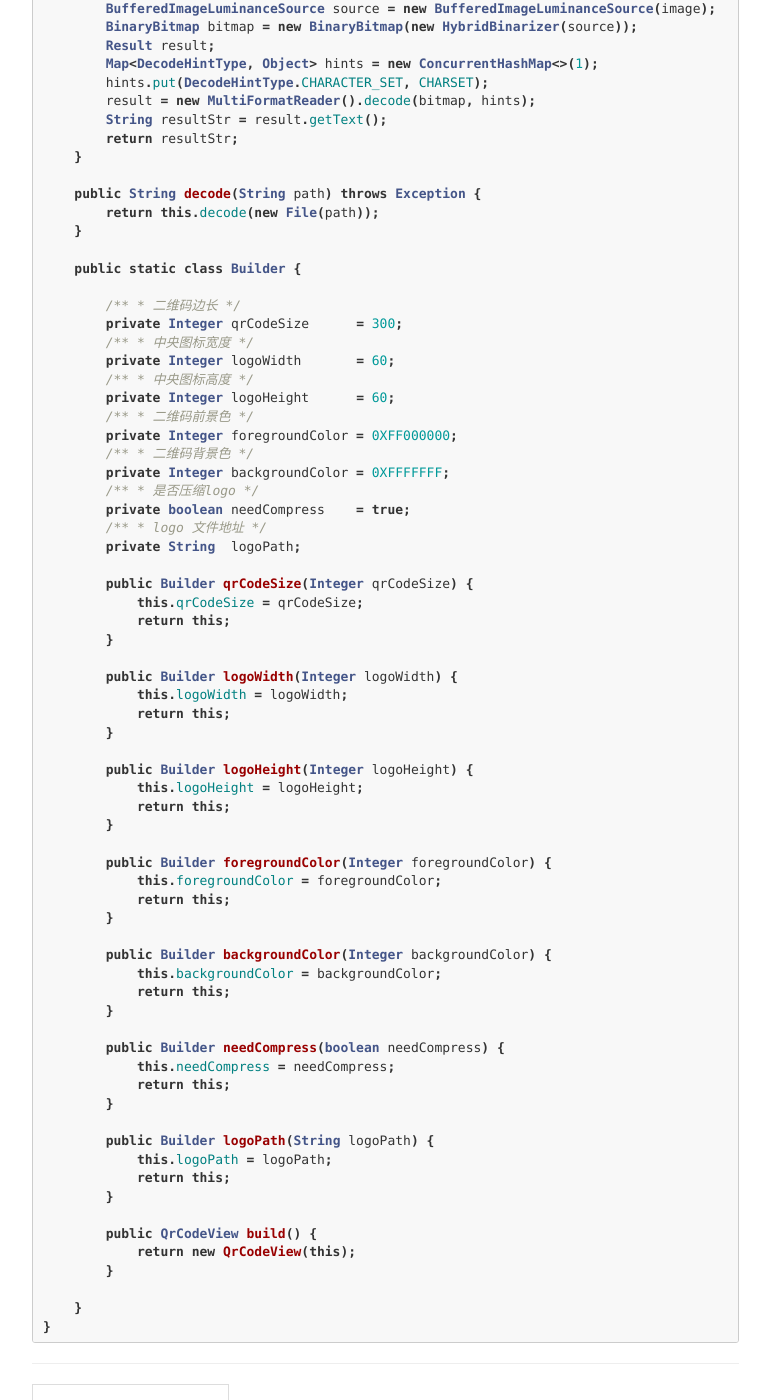
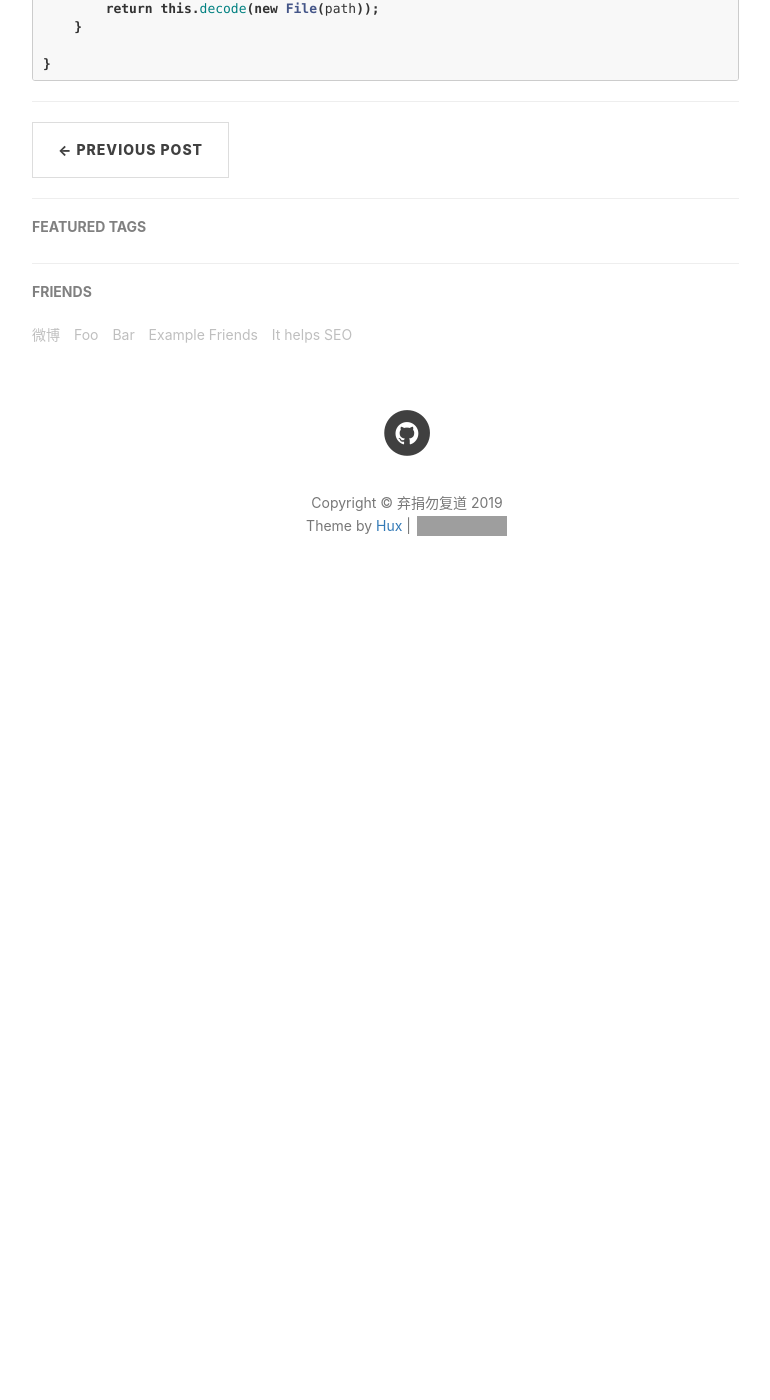
Before and after one commit to lovears/lovears.github.io, a Jekyll site: the page built from _posts/2019-05-23-二维码.markdown, in a window 1280 px wide and 1400 px high, scrolled down 3268 px. Shown: the whole window, without its empty margins (233-1003 px from the left). Built offline with Jekyll 4.4.1, drawn with Linux system fonts in a browser that asks for light colours; nearby versions of some CDN libraries; comment, search, counter and statistics services are not loaded; after the commit the page ends 3898 px from its top, so only the background shows below that; some of the changed text lies outside the part shown; grey boxes are pictures that could not be loaded.

Commit message:
Update 2019-05-23-二维码.markdown

````diff
--- a/_posts/2019-05-23-二维码.markdown
+++ b/_posts/2019-05-23-二维码.markdown
@@ -60,15 +60,7 @@ public class QrCodeView {
      */
     private              String  logoPath;
 
-    private QrCodeView(Builder builder) {
-        this.qrCodeSize = builder.qrCodeSize;
-        this.logoWidth = builder.logoWidth;
-        this.logoHeight = builder.logoHeight;
-        this.backgroundColor = builder.backgroundColor;
-        this.foregroundColor = builder.foregroundColor;
-        this.needCompress = builder.needCompress;
-        this.logoPath = builder.logoPath;
-    }
+
 
     public BufferedImage create(String content) {
         BufferedImage image = null;
@@ -168,9 +160,6 @@ public class QrCodeView {
     public String decode(File file) throws Exception {
         BufferedImage image;
         image = ImageIO.read(file);
-        if (image == null) {
-            return null;
-        }
         BufferedImageLuminanceSource source = new BufferedImageLuminanceSource(image);
         BinaryBitmap bitmap = new BinaryBitmap(new HybridBinarizer(source));
         Result result;
@@ -185,76 +174,5 @@ public class QrCodeView {
         return this.decode(new File(path));
     }
 
-    public static class Builder {
-
-        /**
-         * 二维码边长
-         */
-        private Integer qrCodeSize      = 300;
-        /**
-         * 中央图标宽度
-         */
-        private Integer logoWidth       = 60;
-        /**
-         * 中央图标高度
-         */
-        private Integer logoHeight      = 60;
-        /**
-         * 二维码前景色
-         */
-        private Integer foregroundColor = 0XFF000000;
-        /**
-         * 二维码背景色
-         */
-        private Integer backgroundColor = 0XFFFFFFF;
-        /**
-         * 是否压缩logo
-         */
-        private boolean needCompress    = true;
-        /**
-         * logo 文件地址
-         */
-        private String  logoPath;
-
-        public Builder qrCodeSize(Integer qrCodeSize) {
-            this.qrCodeSize = qrCodeSize;
-            return this;
-        }
-
-        public Builder logoWidth(Integer logoWidth) {
-            this.logoWidth = logoWidth;
-            return this;
-        }
-
-        public Builder logoHeight(Integer logoHeight) {
-            this.logoHeight = logoHeight;
-            return this;
-        }
-
-        public Builder foregroundColor(Integer foregroundColor) {
-            this.foregroundColor = foregroundColor;
-            return this;
-        }
-
-        public Builder backgroundColor(Integer backgroundColor) {
-            this.backgroundColor = backgroundColor;
-            return this;
-        }
-
-        public Builder needCompress(boolean needCompress) {
-            this.needCompress = needCompress;
-            return this;
-        }
-
-        public Builder logoPath(String logoPath) {
-            this.logoPath = logoPath;
-            return this;
-        }
-
-        public QrCodeView build() {
-            return new QrCodeView(this);
-        }
-
-    }
 }
 ```
````
Also changed, not shown: other parts of _posts/2019-05-23-二维码.markdown (+1 -1 lines).
